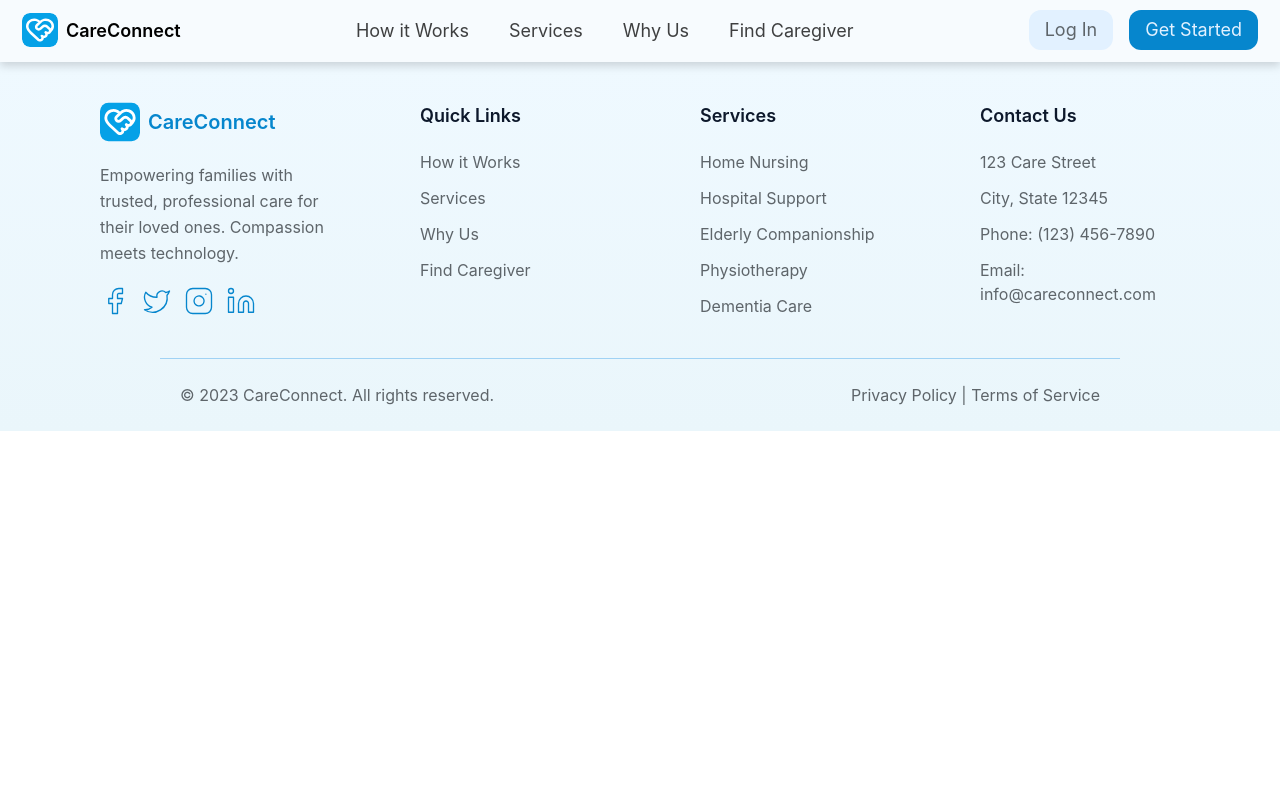
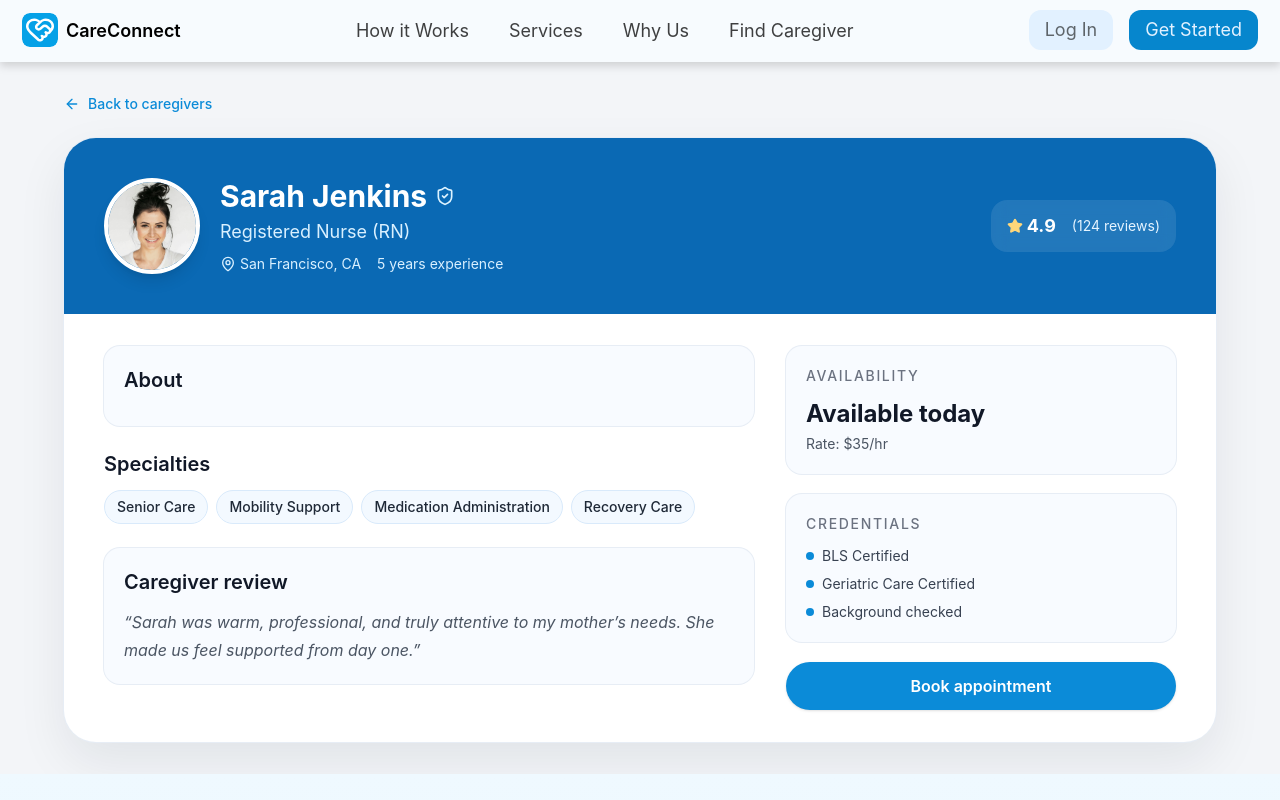
Before and after one commit to Tharushzzz/care-connect, a React (Vite) app in the folder frontend/: page /find-caregivers/1 in a window 1280 px wide. Shown: the top 800 px of the page. Built offline with nearby package versions, Linux system fonts and the light colour scheme.

Commit message:
change cargiver data into separate file

```diff
--- a/frontend/DB/caregivers.js
+++ b/frontend/config/Caregivers.ts
@@ -1,6 +1,11 @@
-const caregivers = [
+import sahara from '../src/assets/Caregiverprofile/Sarah.jpeg'
+import Michael from '../src/assets/Caregiverprofile/Michael.jpeg'
+import Emily from '../src/assets/Caregiverprofile/Emily.jpeg'
+
+const CaregiversData = [
   {
     id: 1,
+    profileImage: sahara,
     name: 'Sarah Jenkins',
     role: 'Registered Nurse (RN)',
     location: 'San Francisco, CA',
@@ -17,6 +22,7 @@ const caregivers = [
   },
   {
     id: 2,
+    profileImage: Michael,
     name: 'Michael Lee',
     role: 'Certified Nursing Assistant',
     location: 'Oakland, CA',
@@ -33,6 +39,7 @@ const caregivers = [
   },
   {
     id: 3,
+    profileImage: Emily,
     name: 'Emily Davis',
     role: 'Licensed Practical Nurse (LPN)',
     location: 'San Francisco, CA',
@@ -41,7 +48,7 @@ const caregivers = [
     reviews: 82,
     rate: '$30/hr',
     availability: 'Available this week',
-    image: 'https://images.unsplash.com/photo-1494790108377-be9c29b29330?auto=format&fit=crop&w=800&q=80',
+    description: 'Emily is a Licensed Practical Nurse with a strong focus on patient-centered care. She is skilled in medication management, patient monitoring, and providing emotional support to patients and their families.',
     specialties: ['Medication Management', 'Patient Monitoring', 'Basic Life Support', 'Post-Visit Care'],
     credentials: ['LPN License', 'Patient Monitoring Certified', 'Background checked'],
     bio: 'Emily supports patients with a balance of clinical skill and compassionate communication. She is especially helpful for short-term recovery, check-ins, and routine health monitoring.',
@@ -49,4 +56,4 @@ const caregivers = [
   },
 ]
 
-export default caregivers
+export default CaregiversData
--- a/frontend/src/components/FineCaregiver/CaregiverCard.tsx
+++ b/frontend/src/components/FineCaregiver/CaregiverCard.tsx
@@ -1,51 +1,21 @@
 import { MapPin, ShieldCheck, Star } from 'lucide-react'
-import sahara from '../../assets/Caregiverprofile/Sarah.jpeg'
-import Michael from '../../assets/Caregiverprofile/Michael.jpeg'
-import Emily from '../../assets/Caregiverprofile/Emily.jpeg'
+import { Link } from 'react-router-dom'
+import caregiversData from '../../../config/Caregivers'
 
+type caregivers = {
+  id: number
+  profileImage: string
+  name: string
+  role: string
+  location: string
+  experience: string
+  rating: number
+  reviews: number
+  description: string
+  specialties: string[]
+}
 
-const caregivers = [
-  {
-    id: 1,
-    profileImage: sahara,
-    name: 'Sarah Jenkins',
-    role: 'Registered Nurse (RN)',
-    location: 'San Francisco, CA',
-    experience: '5 years experience',
-    rating: 4.9,
-    reviews: 124,
-    description:
-      'Compassionate RN with extensive experience in geriatric care and post-surgery recovery. Dedicated to providing dignified, respectful care to all my patients.',
-    specialties: ['Senior Care', 'Mobility Assistance', 'Medication Support'],
-  },
-  {
-    id: 2,
-    profileImage: Michael,
-    name: 'Michael Lee',
-    role: 'Certified Nursing Assistant',
-    location: 'Oakland, CA',
-    experience: '4 years experience',
-    rating: 4.8,
-    reviews: 96,
-    description:
-      'Warm, dependable caregiver with a strong background in helping elderly clients with daily routines, personal support, and companionship.',
-    specialties: ['Daily Living Support', 'Companionship', 'Bathing Assistance'],
-  },
-  {
-    id: 3,
-    profileImage: Emily,
-    name: 'Emily Davis',
-    role: 'Licensed Practical Nurse (LPN)',
-    location: 'San Francisco, CA',
-    experience: '3 years experience',
-    rating: 4.7,
-    reviews: 82,
-    description:
-      'Dedicated LPN with a passion for providing compassionate care to patients of all ages. Skilled in medication administration and patient monitoring.',
-    specialties: ['Medication Management', 'Patient Monitoring', 'Basic Life Support'],
-  },
-
-]
+const caregivers = caregiversData
 
 const CaregiverCard = () => {
   return (
@@ -53,7 +23,7 @@ const CaregiverCard = () => {
       {caregivers.map((caregiver) => (
         <article
           key={caregiver.id}
-          className="rounded-3xl bg-white p-5 shadow-[0_18px_40px_rgba(15,23,42,0.06)] ring-1 ring-[#E7EDF5]"
+          className="rounded-4xl bg-white p-5 shadow-[0_18px_40px_rgba(15,23,42,0.06)] ring-1 ring-[#E7EDF5]"
         >
           <div className="flex flex-col gap-4 md:flex-row md:items-start md:justify-between">
             <div className="flex items-start gap-4">
@@ -78,9 +48,12 @@ const CaregiverCard = () => {
               </div>
             </div>
 
-            <button className="rounded-full bg-[#0B8BD8] px-5 py-2.5 text-sm font-semibold text-white shadow-sm transition hover:bg-[#0879b6] cursor-pointer">
+            <Link
+              to={`/find-caregivers/${caregiver.id}`}
+              className="rounded-full bg-[#0B8BD8] px-5 py-2.5 text-sm font-semibold text-white shadow-sm transition hover:bg-[#0879b6] cursor-pointer"
+            >
               View profile
-            </button>
+            </Link>
           </div>
 
           <div className="mt-4 flex items-center gap-2 text-sm text-[#374151]">
--- a/frontend/src/pages/CaregiverProfile.tsx
+++ b/frontend/src/pages/CaregiverProfile.tsx
@@ -1,9 +1,121 @@
-
+import { ArrowLeft, MapPin, ShieldCheck, Star } from 'lucide-react'
+import { Link, useParams } from 'react-router-dom'
+import caregiversData from '../../config/Caregivers'
 
 const CaregiverProfile = () => {
+  const { id } = useParams()
+  const caregiver = caregiversData.find((item) => item.id === Number(id))
+
+  if (!caregiver) {
+    return (
+      <div className="mx-auto max-w-4xl px-4 py-16 text-center">
+        <p className="text-lg font-medium text-[#111827]">Caregiver profile not found.</p>
+        <Link to="/find-caregivers" className="mt-4 inline-block text-[#0B8BD8] underline">
+          Back to caregivers
+        </Link>
+      </div>
+    )
+  }
+
   return (
-    <div>
+    <div className="bg-[#F3F5F8] px-4 py-8 sm:px-6 lg:px-8">
+      <div className="mx-auto max-w-6xl">
+        <Link
+          to="/find-caregivers"
+          className="mb-6 inline-flex items-center gap-2 text-sm font-medium text-[#0B8BD8]"
+        >
+          <ArrowLeft className="h-4 w-4" />
+          Back to caregivers
+        </Link>
 
+        <div className="overflow-hidden rounded-4xl bg-white shadow-[0_20px_50px_rgba(15,23,42,0.08)] ring-1 ring-[#E7EDF5]">
+          <div className="bg-[#0A69B4] px-6 py-8 text-white md:px-10 md:py-10">
+            <div className="flex flex-col gap-6 md:flex-row md:items-center md:justify-between">
+              <div className="flex items-center gap-5">
+                <img
+                  src={caregiver.profileImage}
+                  alt={caregiver.name}
+                  className="h-24 w-24 rounded-full border-4 border-white object-cover shadow-lg"
+                />
+                <div>
+                  <div className="flex items-center gap-2">
+                    <h1 className="text-3xl font-bold">{caregiver.name}</h1>
+                    <ShieldCheck className="h-5 w-5 text-[#DDF3FF]" />
+                  </div>
+                  <p className="mt-1 text-lg text-[#D9F0FF]">{caregiver.role}</p>
+                  <div className="mt-2 flex flex-wrap items-center gap-4 text-sm text-[#D9F0FF]">
+                    <span className="inline-flex items-center gap-1">
+                      <MapPin className="h-4 w-4" />
+                      {caregiver.location}
+                    </span>
+                    <span>{caregiver.experience}</span>
+                  </div>
+                </div>
+              </div>
+
+              <div className="flex items-center gap-4 rounded-2xl bg-white/10 px-4 py-3 backdrop-blur-sm">
+                <div className="flex items-center gap-1 text-[#FFD77A]">
+                  <Star className="h-4 w-4 fill-current" />
+                  <span className="text-lg font-bold text-white">{caregiver.rating}</span>
+                </div>
+                <span className="text-sm text-[#E5F4FF]">({caregiver.reviews} reviews)</span>
+              </div>
+            </div>
+          </div>
+
+          <div className="grid gap-8 px-6 py-8 md:grid-cols-[1.5fr_0.9fr] md:px-10">
+            <div>
+              <div className="rounded-2xl bg-[#F8FBFF] p-5 ring-1 ring-[#E7EDF5]">
+                <h2 className="text-xl font-semibold text-[#111827]">About</h2>
+                <p className="mt-3 text-base leading-7 text-[#4B5563]">{caregiver.description}</p>
+              </div>
+
+              <div className="mt-6">
+                <h2 className="text-xl font-semibold text-[#111827]">Specialties</h2>
+                <div className="mt-3 flex flex-wrap gap-2">
+                  {caregiver.specialties.map((specialty) => (
+                    <span
+                      key={specialty}
+                      className="rounded-full border border-[#D9EAFB] bg-[#F3F9FF] px-3 py-1.5 text-sm font-medium text-[#1F2937]"
+                    >
+                      {specialty}
+                    </span>
+                  ))}
+                </div>
+              </div>
+
+              <div className="mt-6 rounded-2xl bg-[#F8FBFF] p-5 ring-1 ring-[#E7EDF5]">
+                <h2 className="text-xl font-semibold text-[#111827]">Caregiver review</h2>
+                <p className="mt-3 text-base italic leading-7 text-[#4B5563]">“{caregiver.reviewText}”</p>
+              </div>
+            </div>
+
+            <aside className="space-y-5">
+              <div className="rounded-2xl bg-[#F8FBFF] p-5 ring-1 ring-[#E7EDF5]">
+                <p className="text-sm font-medium uppercase tracking-[0.12em] text-[#6B7280]">Availability</p>
+                <p className="mt-3 text-2xl font-bold text-[#111827]">{caregiver.availability}</p>
+                <p className="mt-1 text-sm text-[#4B5563]">Rate: {caregiver.rate}</p>
+              </div>
+
+              <div className="rounded-2xl bg-[#F8FBFF] p-5 ring-1 ring-[#E7EDF5]">
+                <p className="text-sm font-medium uppercase tracking-[0.12em] text-[#6B7280]">Credentials</p>
+                <ul className="mt-3 space-y-2 text-sm text-[#374151]">
+                  {caregiver.credentials.map((credential) => (
+                    <li key={credential} className="flex items-center gap-2">
+                      <span className="h-2 w-2 rounded-full bg-[#0B8BD8]" />
+                      {credential}
+                    </li>
+                  ))}
+                </ul>
+              </div>
+
+              <button className="w-full rounded-full bg-[#0B8BD8] px-5 py-3 text-base font-semibold text-white shadow-sm transition hover:bg-[#0879b6]">
+                Book appointment
+              </button>
+            </aside>
+          </div>
+        </div>
+      </div>
     </div>
   )
 }
```
